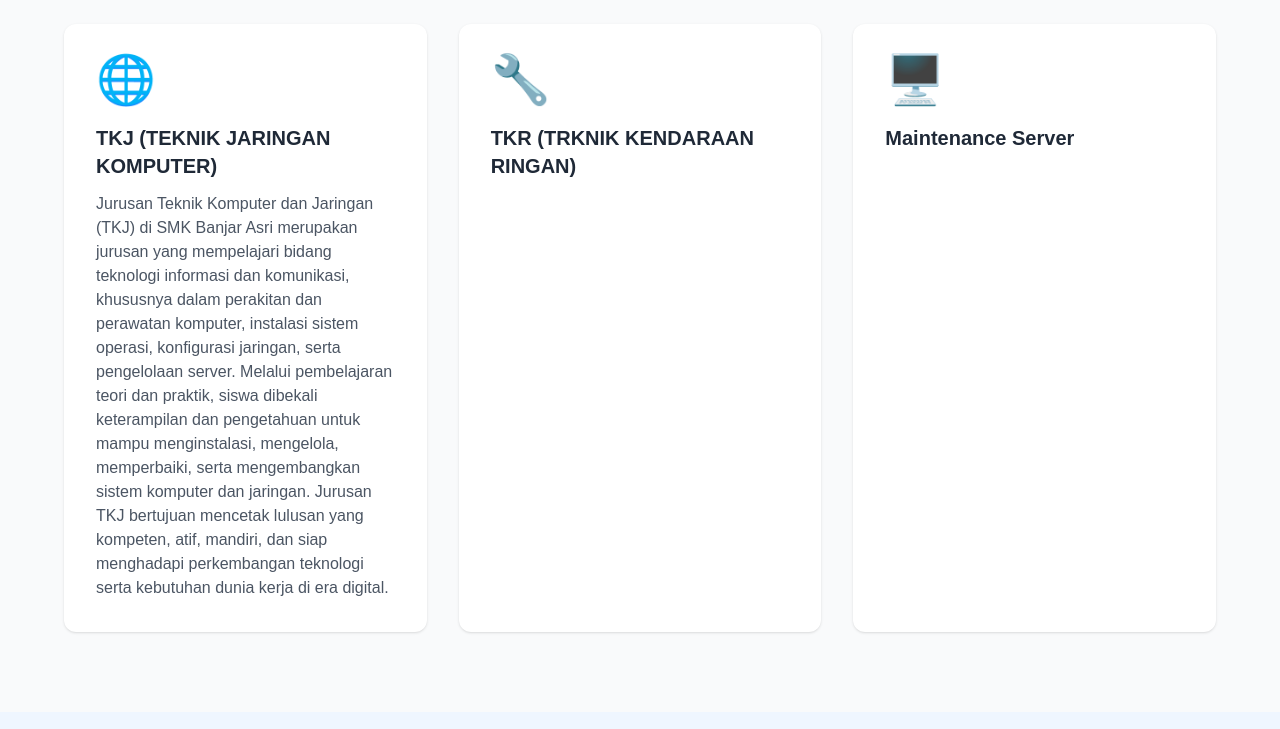
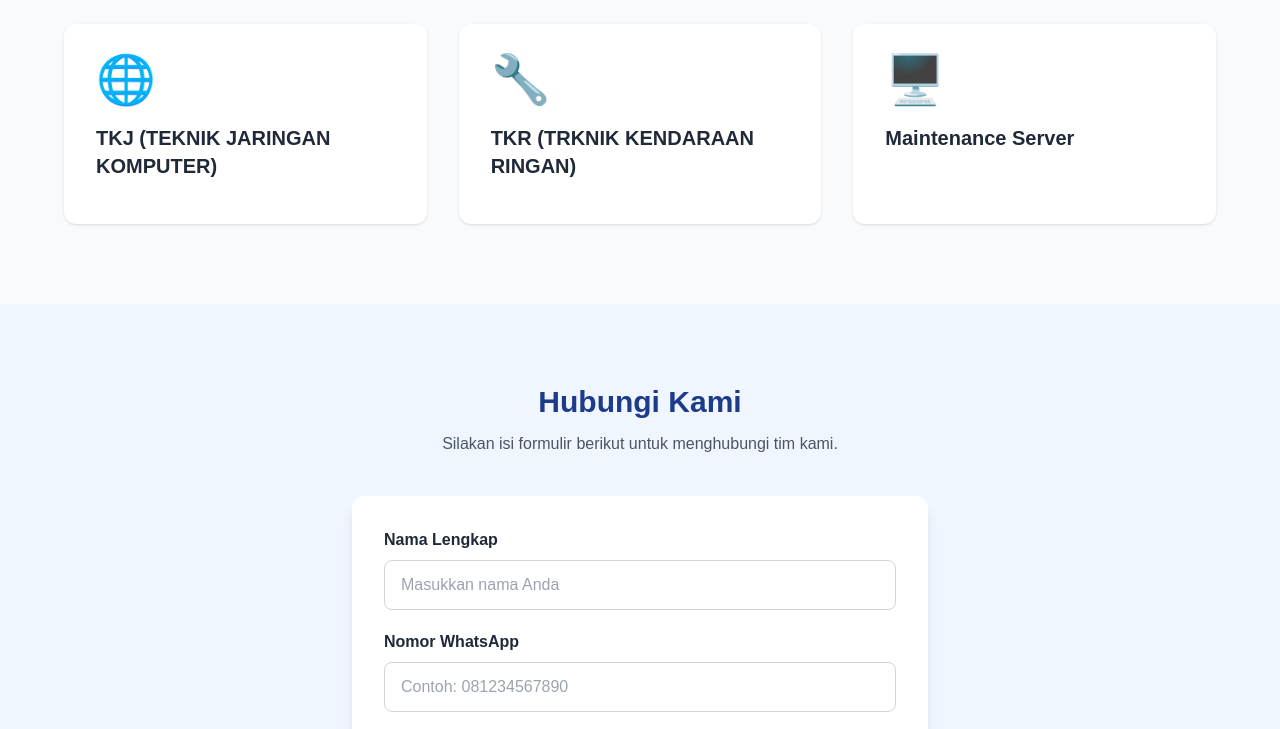
Before and after one commit to veiisachii/company-profile, a plain HTML site: page index.html in a window 1280 px wide. Shown: the part 676-1405 px from the top of the page. Drawn offline with nearby package versions, Linux system fonts and the light colour scheme.

Commit message:
Remove TKJ program description from index.html
Removed detailed description of the TKJ program.

```diff
--- a/index.html
+++ b/index.html
@@ -154,13 +154,7 @@
                     </h3>
 
                     <p class="text-gray-600">
-                      Jurusan Teknik Komputer dan Jaringan (TKJ) di SMK Banjar Asri merupakan
-                        jurusan yang mempelajari bidang teknologi informasi dan komunikasi, khususnya dalam perakitan
-                        dan perawatan komputer, instalasi sistem operasi, konfigurasi jaringan, serta pengelolaan server.
-                        Melalui pembelajaran teori dan praktik, siswa dibekali keterampilan dan pengetahuan untuk mampu menginstalasi,
-                        mengelola, memperbaiki, serta mengembangkan sistem komputer dan jaringan. Jurusan TKJ bertujuan mencetak lulusan
-                        yang kompeten, atif, mandiri, dan siap menghadapi perkembangan teknologi
-                        serta kebutuhan dunia kerja di era digital.
+
                     </p>
 
                 </div>
```
